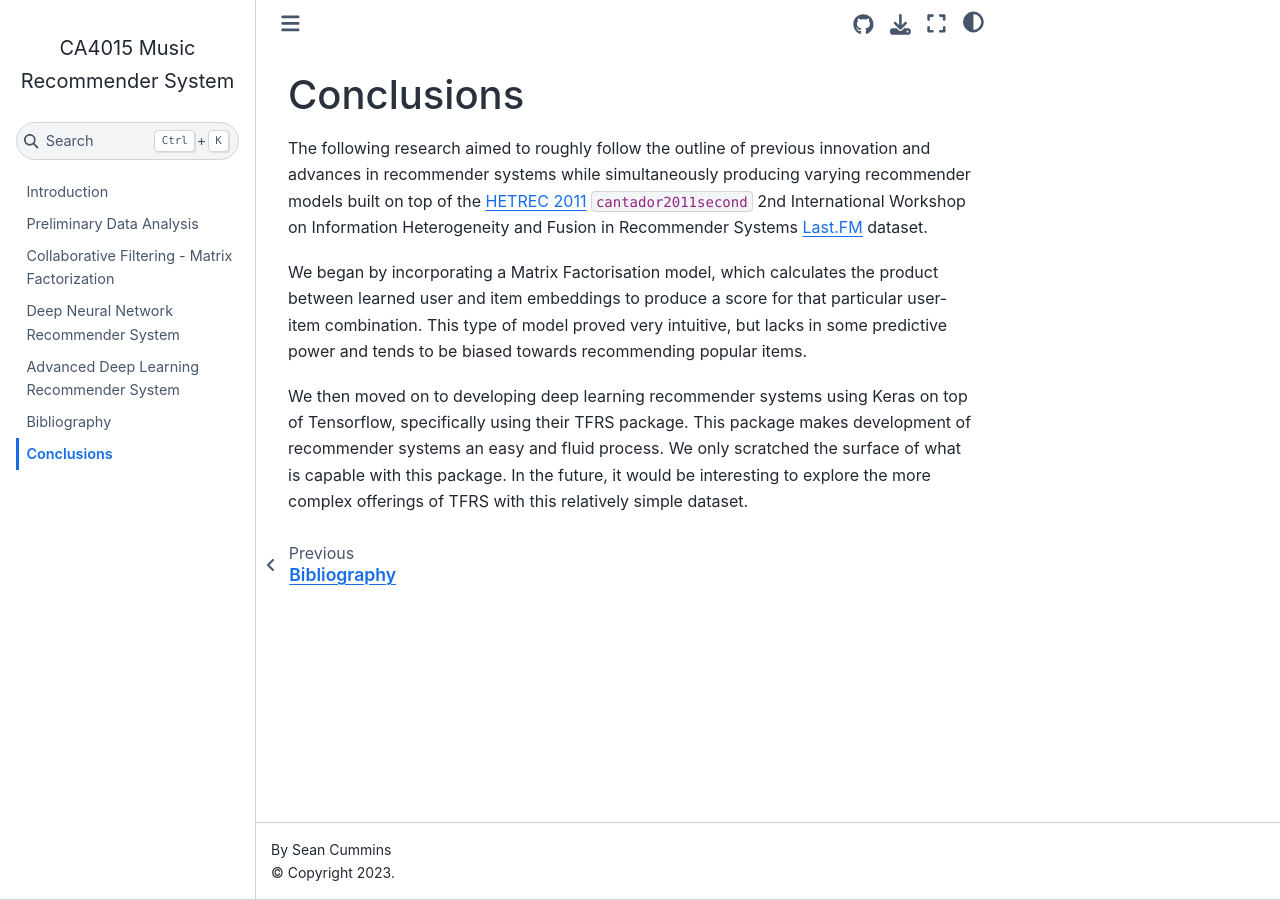
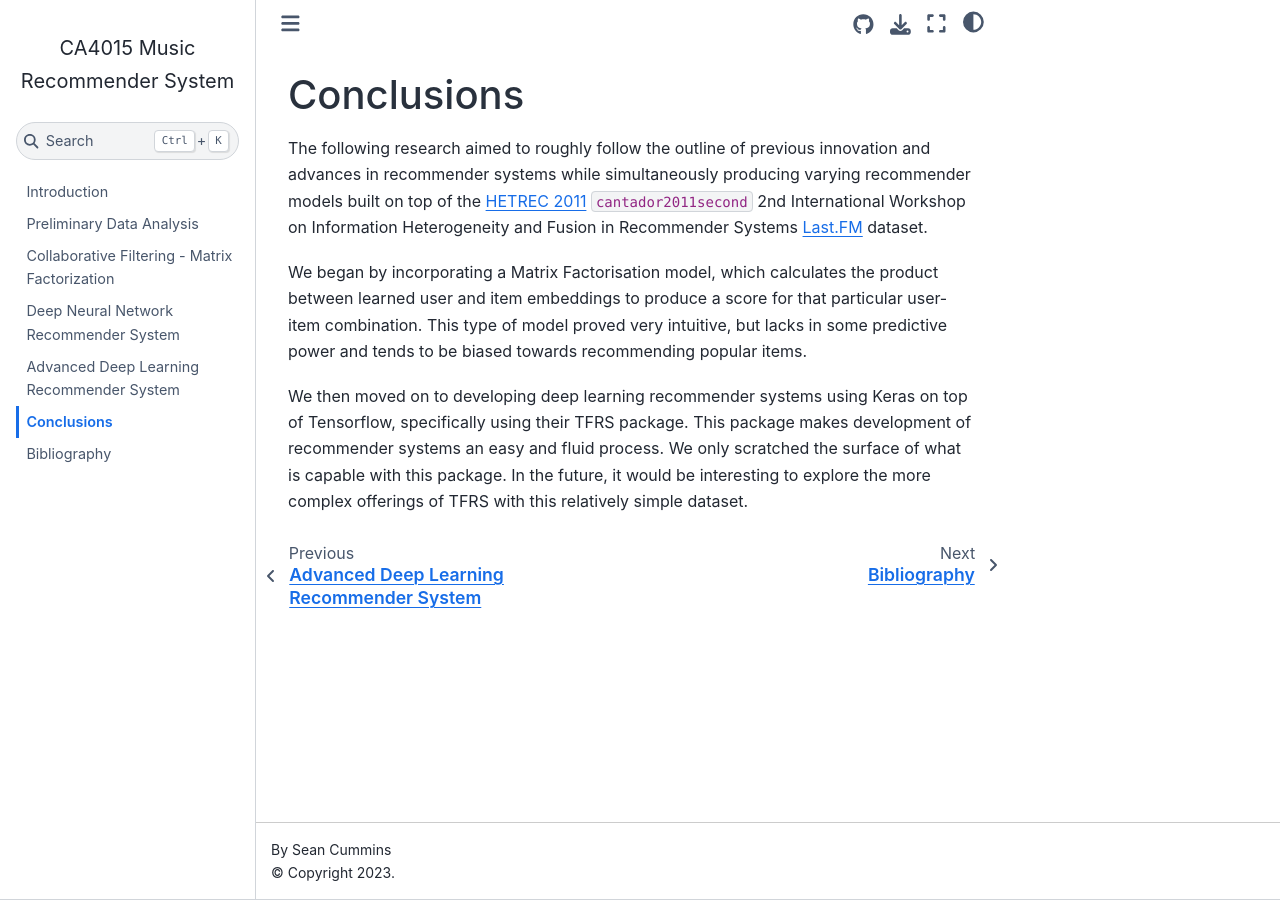
Before and after one commit to scummins00/CA4015-Music-RecSystem, a Jupyter Book: the page built from book/conclusions.md, in a window 1280 px wide. Built offline with Jupyter Book 1.0.4 settings and Sphinx 7.4.7 and the Sphinx Book theme 1.1.4, drawn with Linux system fonts in a browser that asks for light colours; cross-references to code outside the pages are shown as plain code; part of the change alters nothing that is shown.

```diff
--- a/book/_toc.yml
+++ b/book/_toc.yml
@@ -8,5 +8,5 @@ chapters:
 - file: Matrix_Factorization
 - file: Deep_Learning_Recommender_System
 - file: Advanced_Deep_Learning_Recommender_System
+- file: conclusions
 - file: bibliography
-- file: conclusions
```
